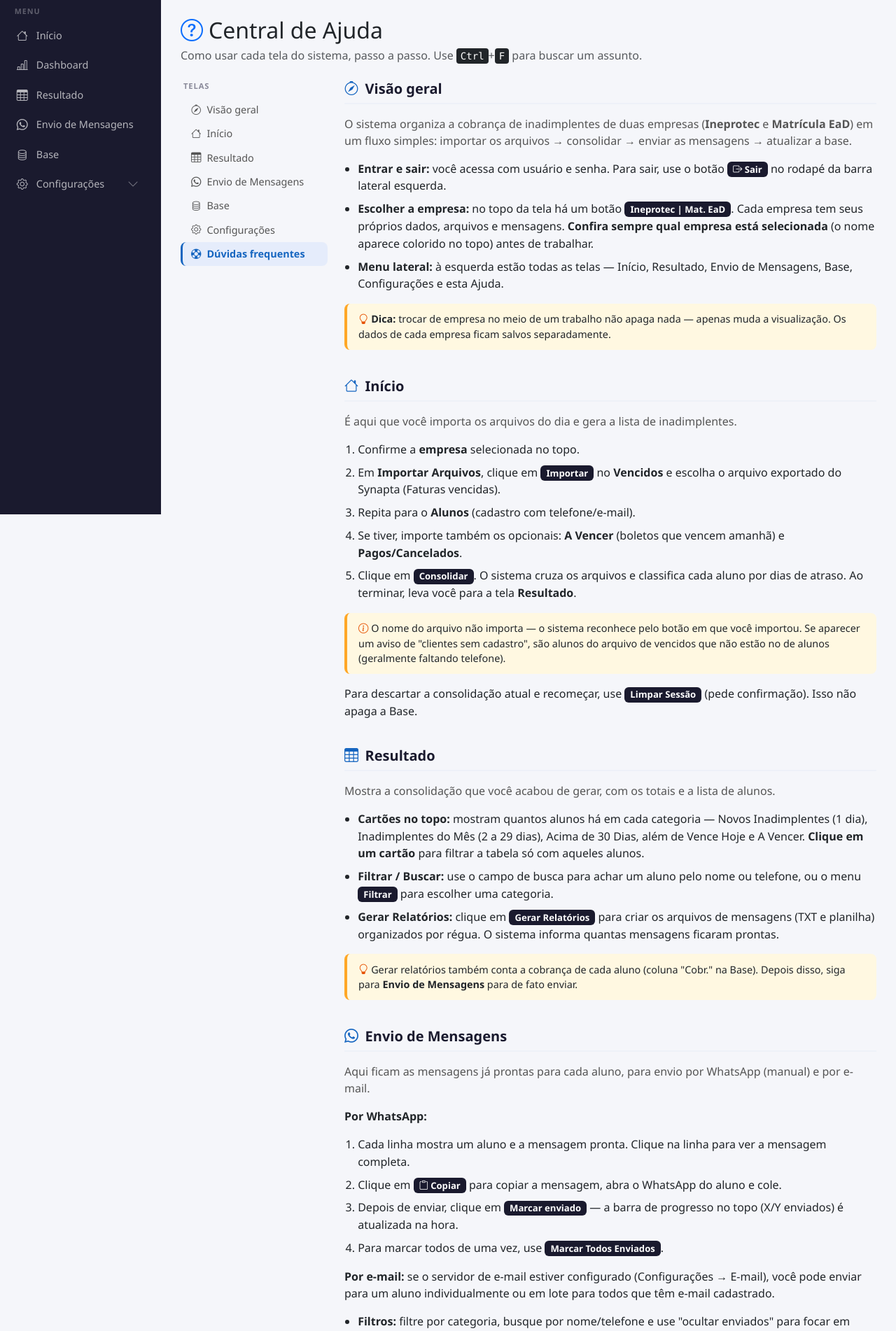
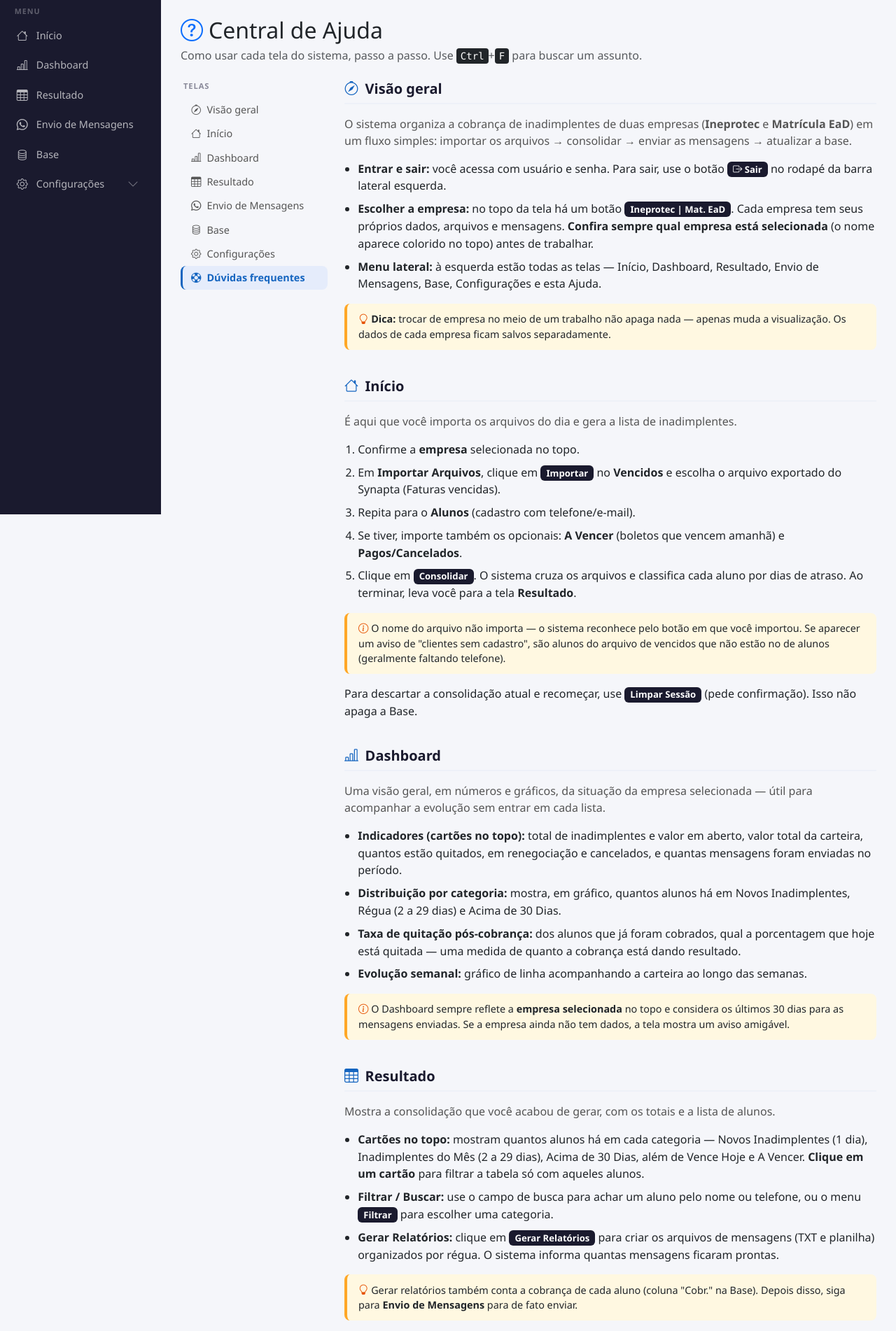
Before and after one commit to helderachaves-blip/DEP_FIN_COBRANCA, a Flask app: page /ajuda in a window 1280 px wide. Shown: the part 65-1967 px from the top of the page at 70% size. Run offline with Flask 3, Linux system fonts and the light colour scheme; the visitor is signed in with stand-in values (Sample User, id 1); data that the repository does not hold is empty; some libraries are stand-ins or nearby versions.

Commit message:
docs: atualizar Central de Ajuda — Dashboard + Canais de Comunicação [STORY-H-02][STORY-H-03]
- Nova seção "Dashboard" (KPIs, distribuição por categoria, taxa de
  quitação pós-cobrança, evolução semanal) + link no índice lateral
  e citação na Visão Geral.
- Configurações: bloco "Canais de Comunicação" cobrindo E-mail, WhatsApp
  (Drive→Kommo) e SMS (com aviso de que o envio ainda não está habilitado);
  "Zona de Risco" reposicionada no texto para refletir a sidebar.
- Apenas template (ajuda.html); sem backend, suíte inalterada.

Co-Authored-By: Claude Opus 4.8 <noreply@anthropic.com>

```diff
--- a/06_APP/templates/ajuda.html
+++ b/06_APP/templates/ajuda.html
@@ -57,6 +57,7 @@
     <div class="nav-title">Telas</div>
     <a class="nav-link" href="#visao-geral"><i class="bi bi-compass"></i> Visão geral</a>
     <a class="nav-link" href="#inicio"><i class="bi bi-house"></i> Início</a>
+    <a class="nav-link" href="#dashboard"><i class="bi bi-bar-chart-line"></i> Dashboard</a>
     <a class="nav-link" href="#resultado"><i class="bi bi-table"></i> Resultado</a>
     <a class="nav-link" href="#envio"><i class="bi bi-whatsapp"></i> Envio de Mensagens</a>
     <a class="nav-link" href="#base"><i class="bi bi-database"></i> Base</a>
@@ -80,8 +81,8 @@
           <kbd-btn>Ineprotec | Mat. EaD</kbd-btn>. Cada empresa tem seus próprios dados, arquivos e
           mensagens. <strong>Confira sempre qual empresa está selecionada</strong> (o nome aparece
           colorido no topo) antes de trabalhar.</li>
-        <li><strong>Menu lateral:</strong> à esquerda estão todas as telas — Início, Resultado,
-          Envio de Mensagens, Base, Configurações e esta Ajuda.</li>
+        <li><strong>Menu lateral:</strong> à esquerda estão todas as telas — Início, Dashboard,
+          Resultado, Envio de Mensagens, Base, Configurações e esta Ajuda.</li>
       </ul>
       <div class="ajuda-tip"><i class="bi bi-lightbulb"></i> <strong>Dica:</strong> trocar de empresa
         no meio de um trabalho não apaga nada — apenas muda a visualização. Os dados de cada empresa
@@ -108,6 +109,27 @@
         (geralmente faltando telefone).</div>
       <p>Para descartar a consolidação atual e recomeçar, use <kbd-btn>Limpar Sessão</kbd-btn>
         (pede confirmação). Isso não apaga a Base.</p>
+    </section>
+
+    <!-- DASHBOARD -->
+    <section id="dashboard" class="ajuda-sec">
+      <h3><i class="bi bi-bar-chart-line"></i>Dashboard</h3>
+      <p class="lead-text">Uma visão geral, em números e gráficos, da situação da empresa
+        selecionada — útil para acompanhar a evolução sem entrar em cada lista.</p>
+      <ul>
+        <li><strong>Indicadores (cartões no topo):</strong> total de inadimplentes e valor em
+          aberto, valor total da carteira, quantos estão quitados, em renegociação e cancelados,
+          e quantas mensagens foram enviadas no período.</li>
+        <li><strong>Distribuição por categoria:</strong> mostra, em gráfico, quantos alunos há em
+          Novos Inadimplentes, Régua (2 a 29 dias) e Acima de 30 Dias.</li>
+        <li><strong>Taxa de quitação pós-cobrança:</strong> dos alunos que já foram cobrados, qual
+          a porcentagem que hoje está quitada — uma medida de quanto a cobrança está dando resultado.</li>
+        <li><strong>Evolução semanal:</strong> gráfico de linha acompanhando a carteira ao longo
+          das semanas.</li>
+      </ul>
+      <div class="ajuda-tip"><i class="bi bi-info-circle"></i> O Dashboard sempre reflete a
+        <strong>empresa selecionada</strong> no topo e considera os últimos 30 dias para as
+        mensagens enviadas. Se a empresa ainda não tem dados, a tela mostra um aviso amigável.</div>
     </section>
 
     <!-- RESULTADO -->
@@ -188,9 +210,21 @@
         <li><strong>Régua:</strong> define as faixas de dias de atraso de cada mensagem
           (ex.: 1 dia, 2 a 29 dias, acima de 30 dias).</li>
         <li><strong>Clientes:</strong> importa/atualiza o cadastro de alunos (telefones e e-mails).</li>
+        <li><strong>Zona de Risco:</strong> reúne as ações que apagam dados — use com atenção.</li>
+      </ul>
+      <p class="mt-3 mb-2"><strong>Canais de Comunicação</strong> — um submenu que agrupa as três
+        formas de contato. Clique no título para abrir ou fechar o grupo:</p>
+      <ul>
         <li><strong>E-mail:</strong> configura o servidor de envio de e-mail (SMTP) e permite
-          <kbd-btn>Testar Conexão</kbd-btn> antes de usar.</li>
-        <li><strong>Zona de Risco:</strong> reúne as ações que apagam dados — use com atenção.</li>
+          <kbd-btn>Testar Conexão</kbd-btn> antes de usar. É o que habilita o envio por e-mail na
+          tela de Envio de Mensagens.</li>
+        <li><strong>WhatsApp:</strong> configura a integração que leva os contatos ao CRM (Kommo)
+          via Google Drive — credencial da conta de serviço, pasta de destino e comportamento.
+          Tem <kbd-btn>Testar Conexão</kbd-btn>. Uma vez configurado, aparece o botão
+          <kbd-btn>Exportar para WhatsApp</kbd-btn> em Envio de Mensagens.</li>
+        <li><strong>SMS:</strong> tela de configuração do canal de SMS (provedor, remetente e chave
+          de acesso). <strong>O envio de SMS ainda não está habilitado</strong> — a tela já deixa a
+          configuração pronta para quando o provedor for definido.</li>
       </ul>
       <div class="ajuda-tip"><i class="bi bi-lightbulb"></i> Mudou um texto de mensagem? A alteração
         vale a partir da próxima geração de relatórios.</div>
```
Also changed, not shown: PLANO_DE_ACAO.md (+9 -2 lines), ROADMAP.md (+3 -0 lines).
